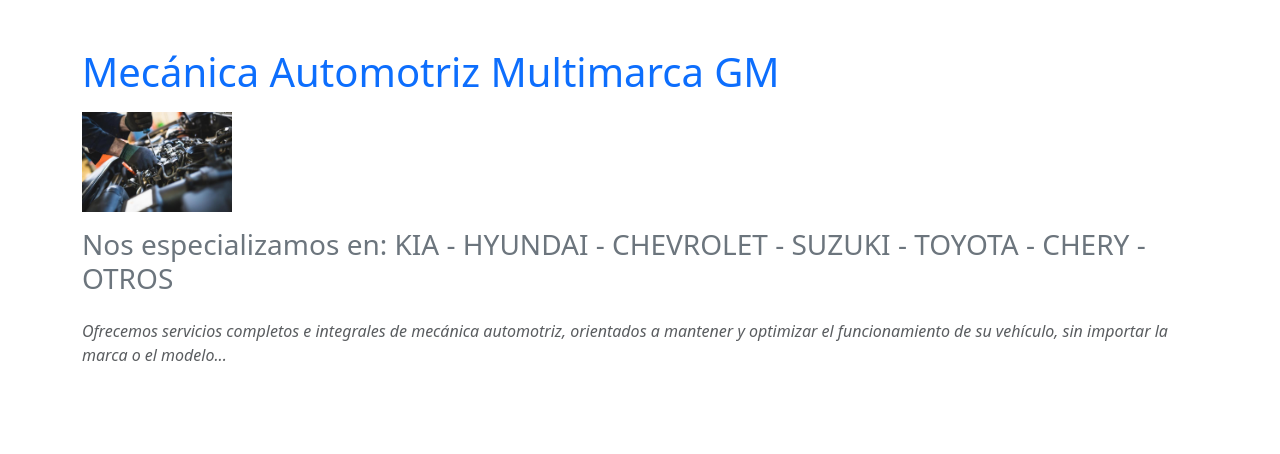
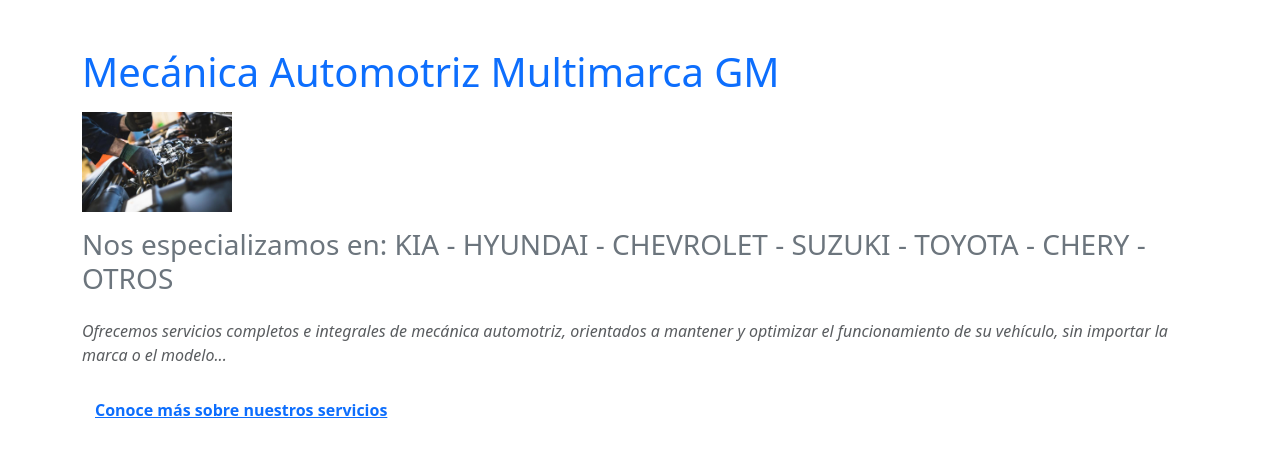
Before and after one commit to StevenCalu/ACT-REACT, a React (Create React App) app: page / in a window 1280 px wide. Shown: the top 454 px of the page. Built offline with nearby package versions, Linux system fonts and the light colour scheme.

Commit message:
Actualizacion enlace.js y App.js

```diff
--- a/src/App.js
+++ b/src/App.js
@@ -1,10 +1,11 @@
+import React, { useState } from 'react';
 import Imagen from './components/basicos/imagen';
 import Titulo from './components/basicos/titulo';
 import Parrafo from './components/basicos/parrafo';
+import Enlace from './components/basicos/enlace';
 import './lib/bootstrap-5.3.6-dist/css/bootstrap.min.css';
 
 function App() {
-
 
   return (
     <div className="container mt-5">
@@ -35,6 +36,12 @@
           className="text-muted fst-italic mb-4"
         />
 
+        <Enlace
+          href="https://www.mecanicoautomotriz.org/"
+          texto="Conoce más sobre nuestros servicios"
+          className="fw-bold"
+          target="_blank"
+        />
       </section>
     </div>
   );
--- a/src/components/basicos/enlace.js
+++ b/src/components/basicos/enlace.js
@@ -0,0 +1,15 @@
+import React from 'react';
+
+function Enlace(props) {
+  return (
+    <a
+      href={props.href}
+      className={`btn btn-link ${props.className ? props.className : ''}`}
+      target={props.target ? props.target : '_self'}
+    >
+      {props.texto}
+    </a>
+  );
+}
+
+export default Enlace;
```
